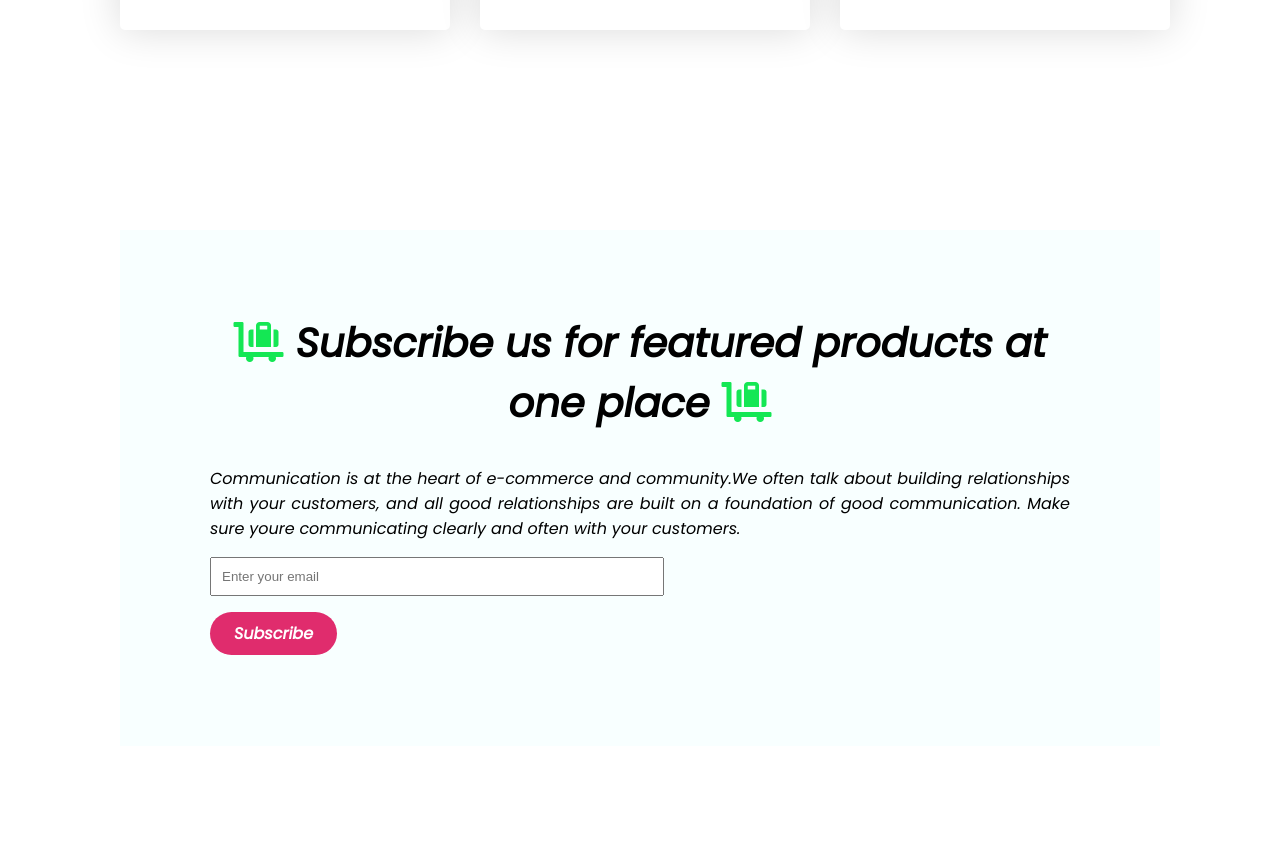
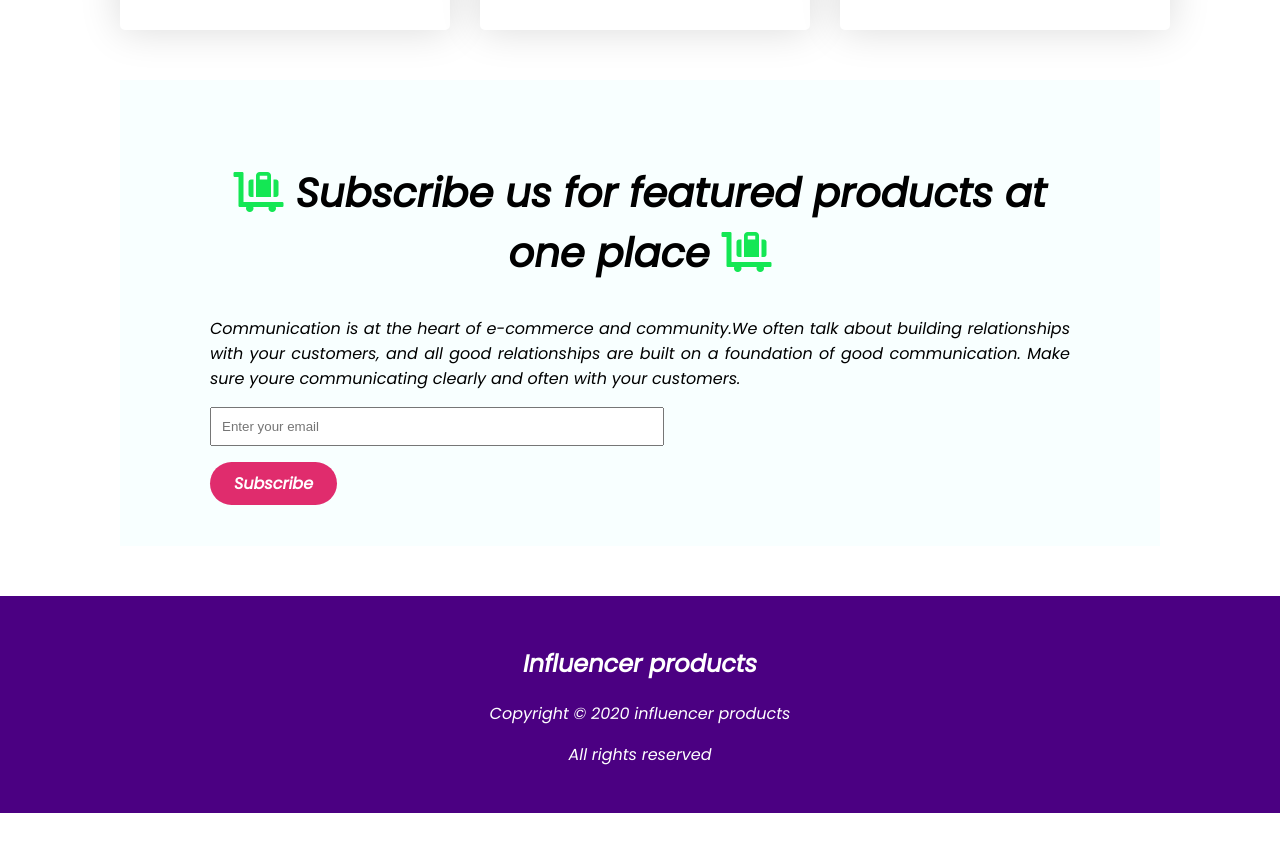
Before and after one commit to ShoronTorofdar/Assignment-batch-05-programming-Hero, a plain HTML site: page Assignment-02/index.html in a window 1280 px wide. Shown: the part 3160-4006 px from the top of the page. After the commit the page ends 3973 px from the top, so only its background shows below. Drawn offline with Linux system fonts and the light colour scheme.

Commit message:
footer half complete

```diff
--- a/Assignment-02/css/style.css
+++ b/Assignment-02/css/style.css
@@ -93,11 +93,11 @@ font-family: 'Poppins', sans-serif;
 /* extra section start */
 #subscribe{
   background-color: rgba(0, 255, 255, 0.027);
-  margin-top: 200px;
-  margin-bottom: 100px;
+  margin-top: 50px;
+  margin-bottom: 50px;
   padding-top: 50px;
   padding-left: 90px;
-  padding-bottom: 100px;
+  padding-bottom: 50px;
   padding-right: 90px;
 }
 #subscribe > h1{
@@ -114,6 +114,18 @@ input{
 }
 /* extra section ended */
 
+
+/* footer section start */
+
+footer{
+  text-align: center;
+  color: #FFFFFF;
+  background-color: indigo;
+  padding-top: 30px;
+  padding-bottom: 30px;
+}
+
+/* footer section end */
 
 
 /* common class */
--- a/Assignment-02/index.html
+++ b/Assignment-02/index.html
@@ -336,23 +336,40 @@
 
     <!-- popular Collection section end -->
     <!-- extea section start-->
-    <section  class="section-margin">
+    <section class="section-margin">
       <div id="subscribe">
-        <h1><i class="fas fa-luggage-cart"></i> Subscribe us for featured products at one place <i class="fas fa-luggage-cart"></i></h1>
+        <h1><i class="fas fa-luggage-cart"></i> Subscribe us for featured products at one place <i
+            class="fas fa-luggage-cart"></i></h1>
         <p>Communication is at the heart of e-commerce and community.We often talk about building relationships with
           your customers, and all good relationships are built on a foundation of good communication. Make sure youre
           communicating clearly and often with your customers.</p>
         <input type="text" placeholder="Enter your email">
         <br>
         <br>
-        <a class="button"  href="">Subscribe</a>
+        <a class="button" href="">Subscribe</a>
       </div>
     </section>
     <!-- extra section ended -->
+  </main>
+  <!-- main ended -->
 
-  </main>
+  <!-- footer section start -->
+  <footer>
+    <section>
+      <div>
+        <div>
+          <h1>Influencer products</h1>
+        </div>
+        <div>
+          <p>Copyright © 2020 influencer products</p>
+          <p>All rights reserved</p>
+        </div>
+        <div>
 
-  <!-- main ended -->
+        </div>
+      </div>
+    </section>
+  </footer>
 
 </body>
 
```
